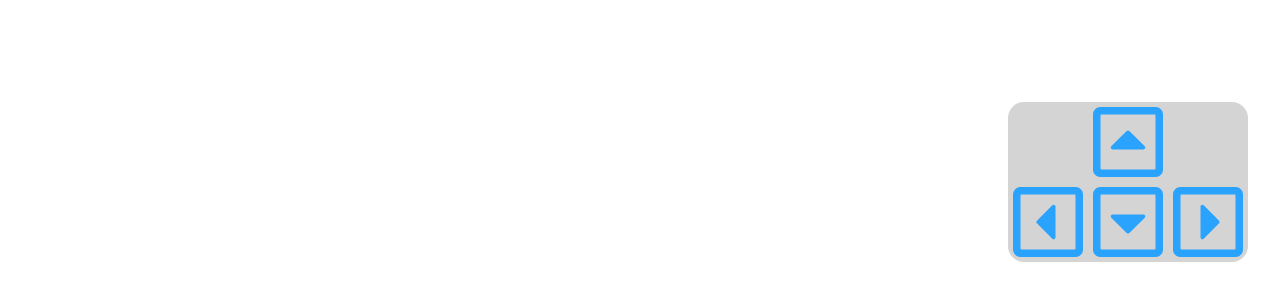
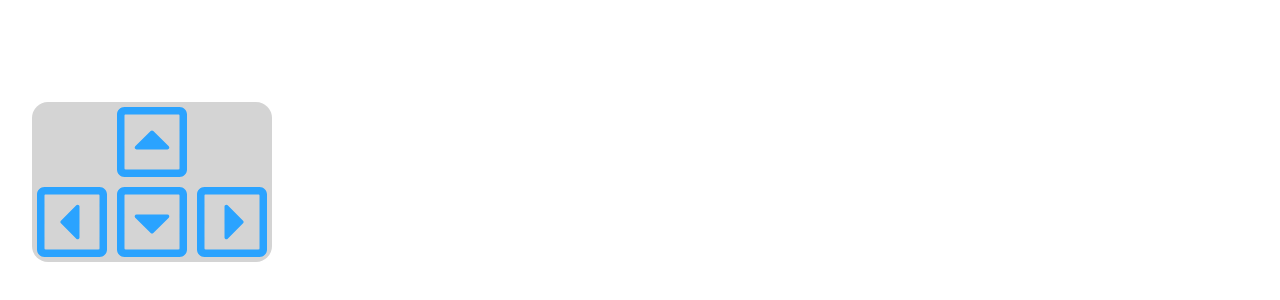
Before and after one commit to aleksei-bulgak/playground, a React (Create React App) app: page / in a window 1280 px wide. Shown: the part 490-790 px from the top of the page. Built offline with nearby package versions, Linux system fonts and the light colour scheme.

Commit message:
fix: moved arrows to the left corner

```diff
--- a/src/components/controls/Controls.css
+++ b/src/components/controls/Controls.css
@@ -1,7 +1,7 @@
 .controls {
     position: absolute;
     bottom: 3rem;
-    right: 2rem;
+    left: 2rem;
     display: flex;
     flex-direction: row;
     justify-content: center;
```
